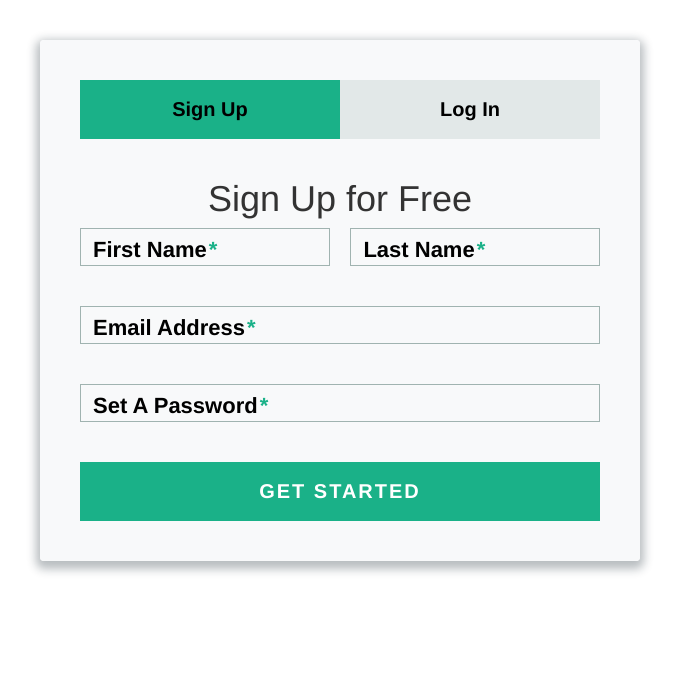
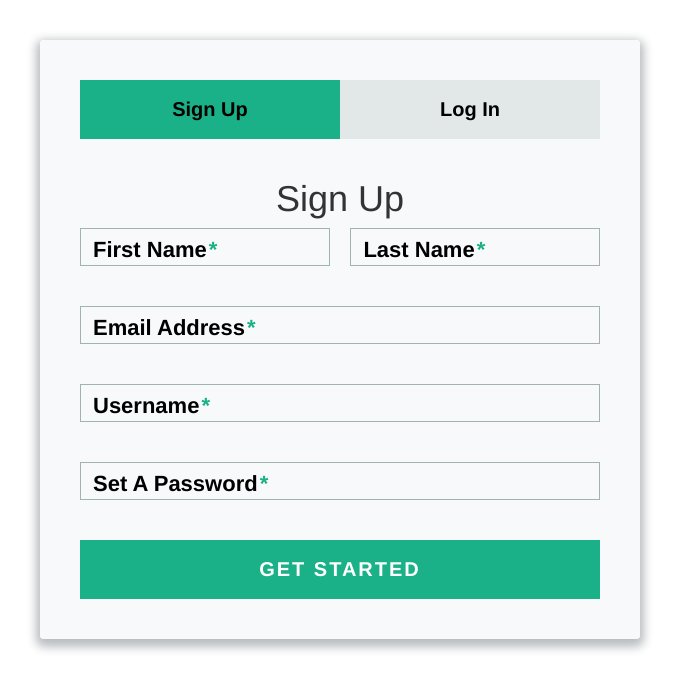
Before and after one commit to arihantjain8118/NAS, a Django app: page / in a window 1280 px wide. Shown: the top 690 px of the page, without its empty margins (300-979 px from the left). Run offline with Django 3.2, Linux system fonts and the light colour scheme; some libraries are stand-ins or nearby versions.

Commit message:
email verification

```diff
--- a/NSA/home/templates/home/index.html
+++ b/NSA/home/templates/home/index.html
@@ -26,7 +26,7 @@
 
                 <div class="tab-content">
                   <div id="signup">
-                    <h1>Sign Up for Free</h1>
+                    <h1>Sign Up</h1>
 
                     <form action="register/" method="post">
                       {% csrf_token %}
@@ -55,6 +55,13 @@
 
                     <div class="field-wrap">
                       <label>
+                        Username<span class="req">*</span>
+                      </label>
+                      <input type="text"required  name=username id=username autocomplete="off"/>
+                    </div>
+
+                    <div class="field-wrap">
+                      <label>
                         Set A Password<span class="req">*</span>
                       </label>
                       <input type="password"name=password id=password required autocomplete="off"/>
@@ -73,9 +80,9 @@
                       {% csrf_token %}
                       <div class="field-wrap">
                       <label>
-                        Email Address<span class="req">*</span>
+                        Email Address or Username <span class="req">*</span>
                       </label>
-                      <input type="email" name=username id=username required autocomplete="off"/>
+                      <input type="text" name=username id=username required autocomplete="off"/>
                     </div>
 
                     <div class="field-wrap">
--- a/NSA/home/views.py
+++ b/NSA/home/views.py
@@ -4,6 +4,9 @@ from django.contrib.auth import authenticate, login, logout
 from django.contrib.auth.decorators import login_required
 from django.contrib.auth import login as auth_login
 from django.shortcuts import redirect
+from django.shortcuts import render_to_response
+from django.template.loader import render_to_string
+
 
 from django.http import HttpResponse
 from django.contrib.sites.shortcuts import get_current_site
@@ -29,11 +32,11 @@ def register(request):
     first_name=request.POST["first_name"]
     last_name=request.POST["last_name"]
     email=request.POST["email"]
-    username=email
+    username=request.POST["username"]
     password=request.POST["password"]
 
-    # if User.objects.filter(username=username).exists():
-	#     return HttpResponse('Username not available')
+    if User.objects.filter(username=username).exists():
+	    return HttpResponse('Username not available')
 
     user = User.objects.create_user(username=username,email=email,password=password,first_name=first_name,last_name=last_name)
     user.is_active = False
@@ -59,16 +62,39 @@ def loginuser(request):
     username = request.POST["username"]
     password = request.POST["password"]
     user = authenticate(request, username=username, password=password)
+    print(user)
     print("dvjbhv")
 
 
 	# if user is not  None and profile.is_member is True :
     if user is not None:
         login(request,user)
+        print(user)
         print("kdsha")
-        return render_to_response("home/welcome.html", {'user', user})
+        ctx={'user':user}
+        return render_to_response("home/welcome.html",ctx)
+        # return redirect('/')
+
 
     else:
+        print("jojo")
+        print(user)
+        # user1= User.objects.get(email = username)
+        # username = user1.username
+        try:
+            user1 = User.objects.get(email=username)
+        except User.DoesNotExist:
+            user1 = None
+        print(username)
+        print("bhai")
+
+        if user1 is not None:
+            username=user1.username
+            user = authenticate(request, username=username, password=password)
+            login(request,user)
+            print("jojo")
+            # return redirect('/')
+            return render_to_response("home/welcome.html", {'user', user})
         return HttpResponse('Sorry you are not a member')
 		# Return an 'invalid login' error message.
 
```
Also changed, not shown: NSA/db.sqlite3.
